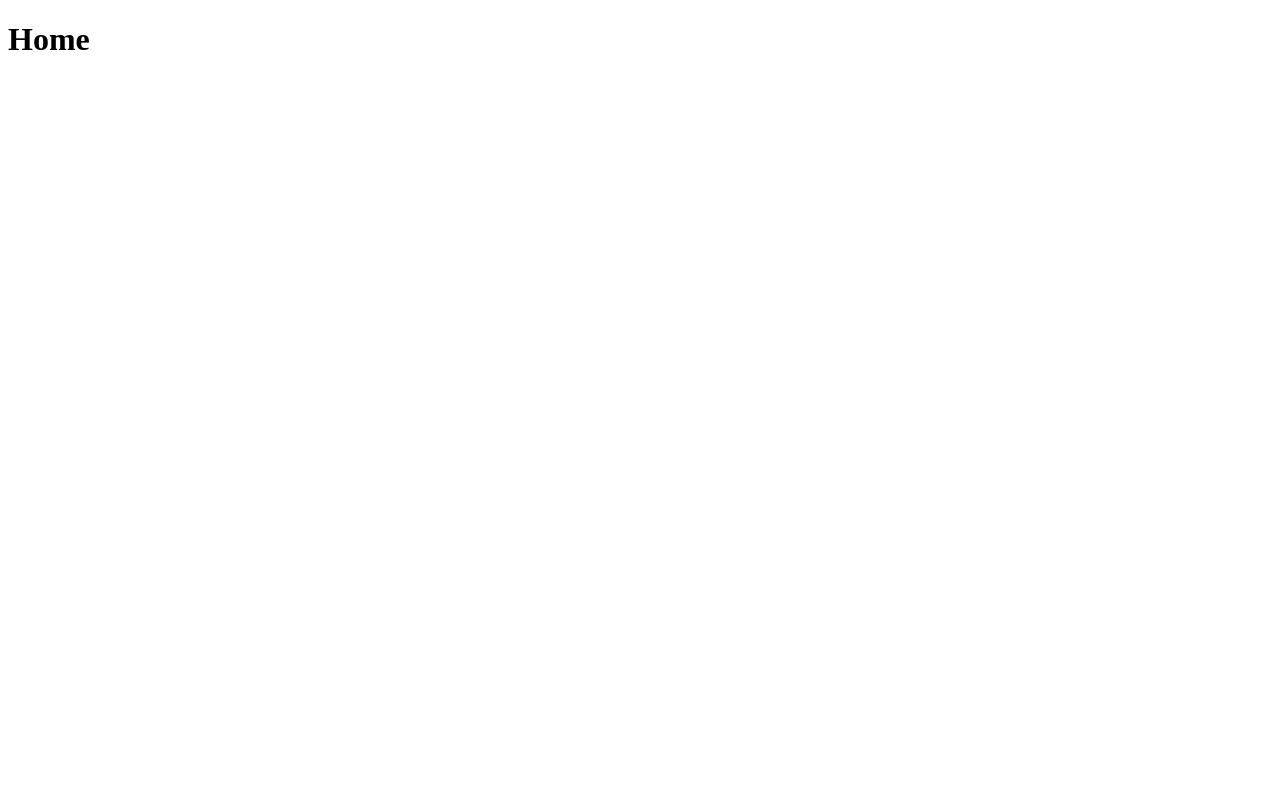
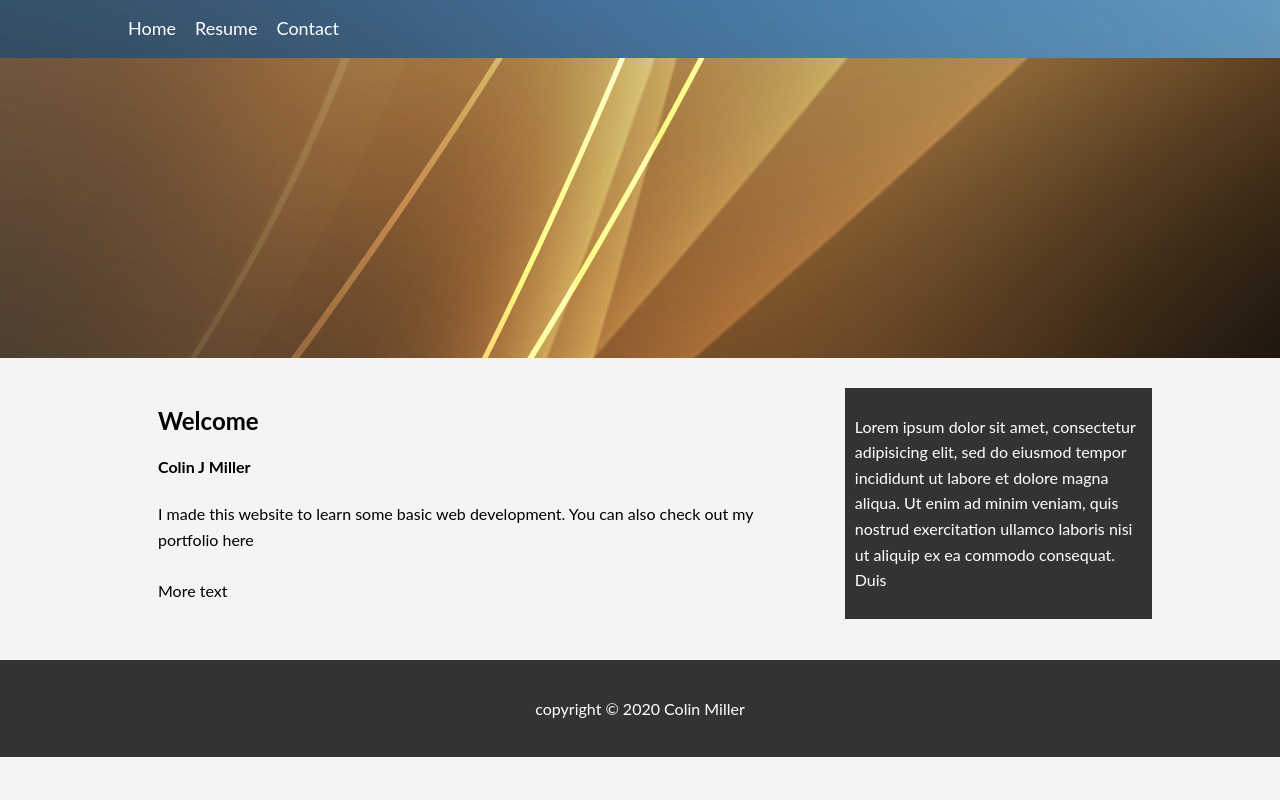
Before and after one commit to colinmiller94/django_starter, a Django app: page / in a window 1280 px wide. Before the commit the page is almost empty. Run offline with Django 3.2, Linux system fonts and the light colour scheme.

Commit message:
create personal website

```diff
--- /dev/null
+++ b/website/static/website/main.css
@@ -0,0 +1,105 @@
+body{
+  background-color: #f4f4f4;
+  color#555;
+  font-family: Lato,sans-serif;
+  font-size: 16px;
+  line-height: 1.6em;
+  margin:0;
+}
+
+.container{
+  width: 80%;
+  margin:auto;
+  overflow:hidden;
+}
+
+#main-header{
+
+  color:#fff;
+  background-image: url('../website/images/showcase.jpg');
+  text-align:center;
+  font-style: italic;
+}
+
+#navbar{
+
+  color:#fff;
+  background-image: url('../website/images/showcase.jpg');
+
+}
+
+#navbar ul{
+  padding:0;
+  list-style: none;
+
+}
+
+#navbar li{
+  display:inline;
+}
+
+#navbar a{
+  color:#fff;
+  text-decoration: none;
+  font-size: 18px;
+  padding-right: 15px;
+}
+
+#navbar a:hover{
+  color:DeepSkyBlue;
+}
+
+#showcase{
+  background-image: url('../website/images/showcase.jpg');
+  background-position: center right;
+  min-height:300px;
+  margin-bottom: 30px;
+  text-align: center;
+}
+
+#showcase h1{
+  color: #fff;
+  font-size: 50px;
+  line-height: 1.6em;
+  padding-top: 30px;
+}
+
+#main{
+  float:left;
+  width: 70%;
+  padding: 0 30px;
+  box-sizing: border-box;
+}
+
+#sidebar{
+  float:right;
+  width: 30%;
+  background: #333;
+  color:#fff;
+  padding: 10px;
+  box-sizing: border-box;
+}
+
+#main-footer{
+  background: #333;
+  color:#fff;
+  text-align: center;
+  padding: 20px;
+  margin-top: 40px;
+}
+
+@media(max-width:600px){
+  #main{
+    width: 100%;
+    float:none;
+  }
+  #sidebar{
+    width: 100%;
+    float:none;
+  }
+}
+
+#main h1 h4{
+  line-height:0px;
+
+}
--- a/website/templates/website/base.html
+++ b/website/templates/website/base.html
@@ -3,18 +3,58 @@
 <html lang="en">
 <head>
     <meta charset="UTF-8">
+    <link rel="stylesheet" type="text/css" href="{% static 'website/main.css' %}">
+
     {% if title %}
-    <title>website - {{title}}</title>
+    <title>Colin J Miller - {{title}}</title>
     {% else %}
-    <title>website </title>
+    <title>Colin J Miller </title>
     {% endif %}
 </head>
 <body>
-    <h1>{% if title %}
-    {{title}}
-    {% else %}
-    website
-    {% endif %}
-    </h1>
+
+<!--    <header id="main-header">-->
+<!--        <div class="container">-->
+<!--            <h1>Colin J Miller</h1>-->
+<!--        </div>-->
+<!--    </header>-->
+    <nav id="navbar">
+        <div class="container">
+            <ul>
+                <li><a href="{% url 'website-home' %}">Home</a></li>
+                <li><a href="{% url 'website-resume' %}">Resume</a></li>
+                <li><a href="{% url 'website-contact' %}">Contact</a></li>
+            </ul>
+        </div>
+    </nav>
+
+    <section id="showcase">
+        <div class="container">
+
+        </div>
+
+    </section>
+
+    <div class="container">
+
+
+        <section id="main">
+            <h1>Welcome</h1>
+            <h4>Colin J Miller</h4>
+            <p>I made this website to learn some basic web development. You can also check out my portfolio here <br><br> More text  </p>
+        </section>
+
+        <aside id="sidebar">
+            <p>Lorem ipsum dolor sit amet, consectetur adipisicing elit, sed do eiusmod tempor incididunt ut labore et
+                dolore magna aliqua. Ut enim ad minim veniam, quis nostrud exercitation ullamco laboris nisi ut aliquip ex
+                ea commodo consequat. Duis
+            </p>
+
+        </aside>
+    </div>
+    <footer id="main-footer">
+        <p>copyright &copy; 2020 Colin Miller</p>
+    </footer>
+
 </body>
 </html>
--- /dev/null
+++ b/website/templates/website/contact.html
@@ -0,0 +1 @@
+{% extends "website/base.html" %}
--- a/website/urls.py
+++ b/website/urls.py
@@ -3,5 +3,6 @@ from . import views
 
 urlpatterns = [
     path('', views.home, name='website-home'),
-    path('about/', views.about, name='website-about'),
+    path('resume/', views.resume, name='website-resume'),
+    path('contact/', views.contact, name='website-contact'),
 ]
--- a/website/views.py
+++ b/website/views.py
@@ -7,5 +7,9 @@ def home(request):
     return render(request, 'website/home.html', context={'title': 'Home'})
 
 
-def about(request):
-    return render(request, 'website/about.html', context={'title': 'About'})
+def resume(request):
+    return render(request, 'website/resume.html', context={'title': 'Resume'})
+
+
+def contact(request):
+    return render(request, 'website/contact.html', context={'title': 'Contact'})
```
Also changed, not shown: website/static/website/images/showcase.jpg (added), website/templates/website/resume.html (renamed from website/templates/website/about.html).
